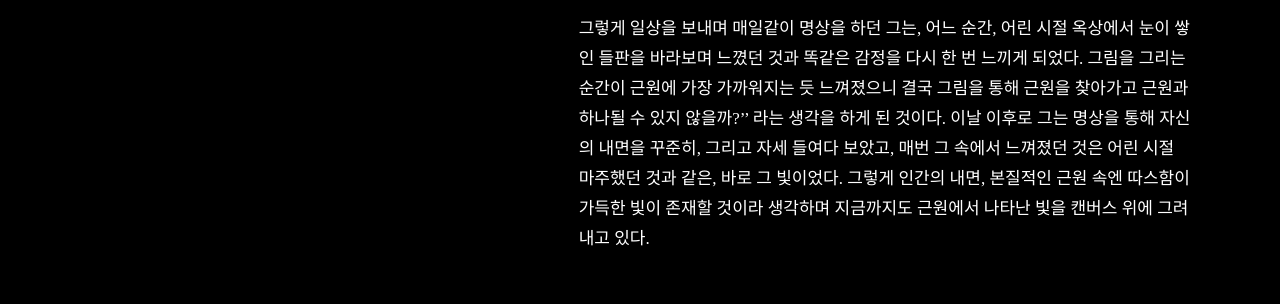
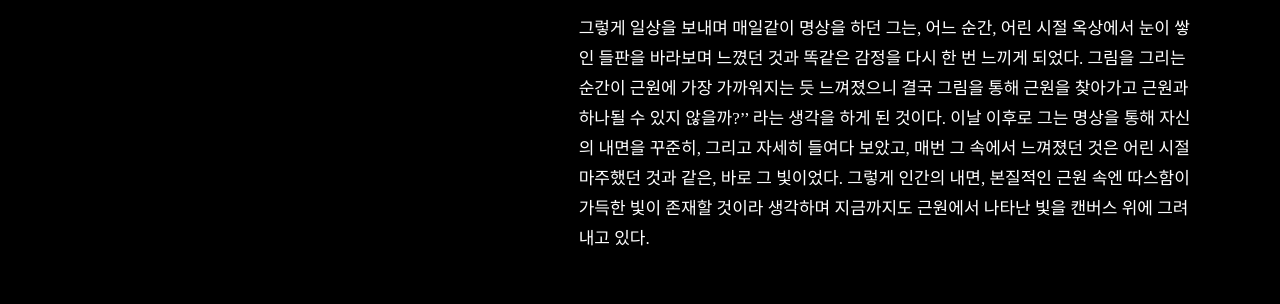
Before and after one commit to kwongyubo/kwongyubo, a plain HTML site: page biography.html in a window 1280 px wide. Shown: the part 1196-1500 px from the top of the page. Drawn offline with Linux system fonts and the light colour scheme; a web font is replaced by a local one.

Commit message:
Update biography.html

```diff
--- a/biography.html
+++ b/biography.html
@@ -30,7 +30,7 @@
 
     <p>그가 인도에서 찾은 것은 자신 밖, 멀찍이에 있는 성스러운 무언가도, 어딘가에 꽁꽁 숨겨진 무언가도 아닌, 내면의 빛, 즉 '영혼의 빛' 이었다. 그토록 밖에서만 찾던 '빛의 근원'이 결국은 인간 본질 속에, 즉 내 안에 존재한다는 것을 깨달았다. 인도에서 돌아온 뒤 그는 다시 직장을 구해 일을 시작했지만 이전과는 달리 자신이 어디로 향해야 하는지가 분명함을 느꼈다. 자신의 내면을 탐구함으로써 자신이 궁금해 해온 바로 그 근원을 찾을 수 있고, 결국 이것이 세상 모든 것의 근원을 찾아가는 과정임을 확실히 알게 된 것이다.</p>
 
-    <p>그렇게 일상을 보내며 매일같이 명상을 하던 그는, 어느 순간, 어린 시절 옥상에서 눈이 쌓인 들판을 바라보며 느꼈던 것과 똑같은 감정을 다시 한 번 느끼게 되었다. 그림을 그리는 순간이 근원에 가장 가까워지는 듯 느껴졌으니 결국 그림을 통해 근원을 찾아가고 근원과 하나될 수 있지 않을까?’’ 라는 생각을 하게 된 것이다. 이날 이후로 그는 명상을 통해 자신의 내면을 꾸준히, 그리고 자세 들여다 보았고, 매번 그 속에서 느껴졌던 것은 어린 시절 마주했던 것과 같은, 바로 그 빛이었다. 그렇게 인간의 내면, 본질적인 근원 속엔 따스함이 가득한 빛이 존재할 것이라 생각하며 지금까지도 근원에서 나타난 빛을 캔버스 위에 그려내고 있다.</p>
+    <p>그렇게 일상을 보내며 매일같이 명상을 하던 그는, 어느 순간, 어린 시절 옥상에서 눈이 쌓인 들판을 바라보며 느꼈던 것과 똑같은 감정을 다시 한 번 느끼게 되었다. 그림을 그리는 순간이 근원에 가장 가까워지는 듯 느껴졌으니 결국 그림을 통해 근원을 찾아가고 근원과 하나될 수 있지 않을까?’’ 라는 생각을 하게 된 것이다. 이날 이후로 그는 명상을 통해 자신의 내면을 꾸준히, 그리고 자세히 들여다 보았고, 매번 그 속에서 느껴졌던 것은 어린 시절 마주했던 것과 같은, 바로 그 빛이었다. 그렇게 인간의 내면, 본질적인 근원 속엔 따스함이 가득한 빛이 존재할 것이라 생각하며 지금까지도 근원에서 나타난 빛을 캔버스 위에 그려내고 있다.</p>
     </div>
   </div>
 
```
